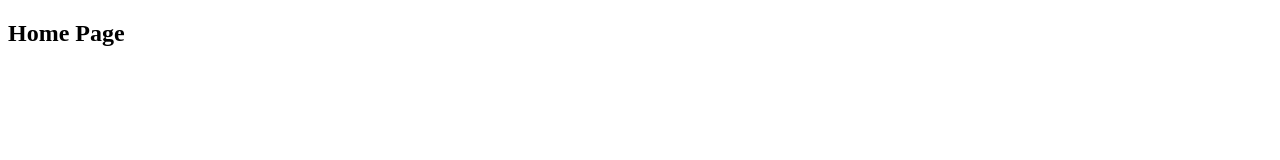
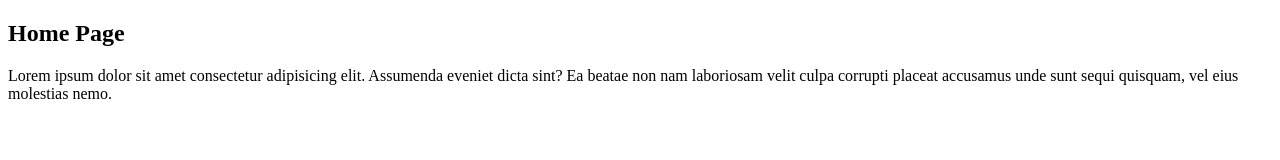
Before and after one commit to teekaytech/test, a plain HTML site: page index.html in a window 1280 px wide. Drawn offline with Linux system fonts and the light colour scheme.

Commit message:
Added: content to homepage

```diff
--- a/index.html
+++ b/index.html
@@ -8,5 +8,10 @@
   </head>
   <body>
     <h2 class="home">Home Page</h2>
+    <p>
+      Lorem ipsum dolor sit amet consectetur adipisicing elit. Assumenda eveniet
+      dicta sint? Ea beatae non nam laboriosam velit culpa corrupti placeat
+      accusamus unde sunt sequi quisquam, vel eius molestias nemo.
+    </p>
   </body>
 </html>
```
